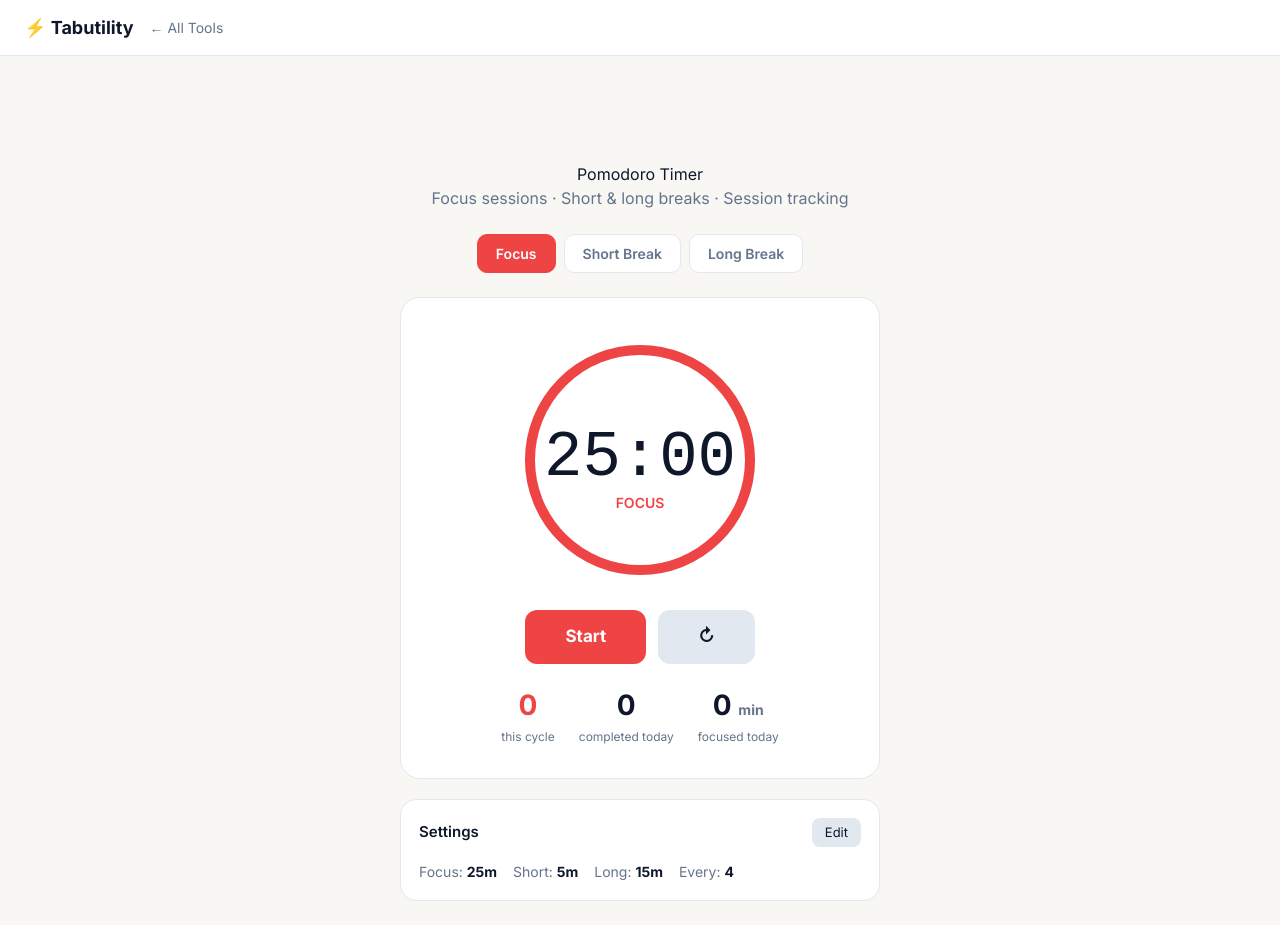
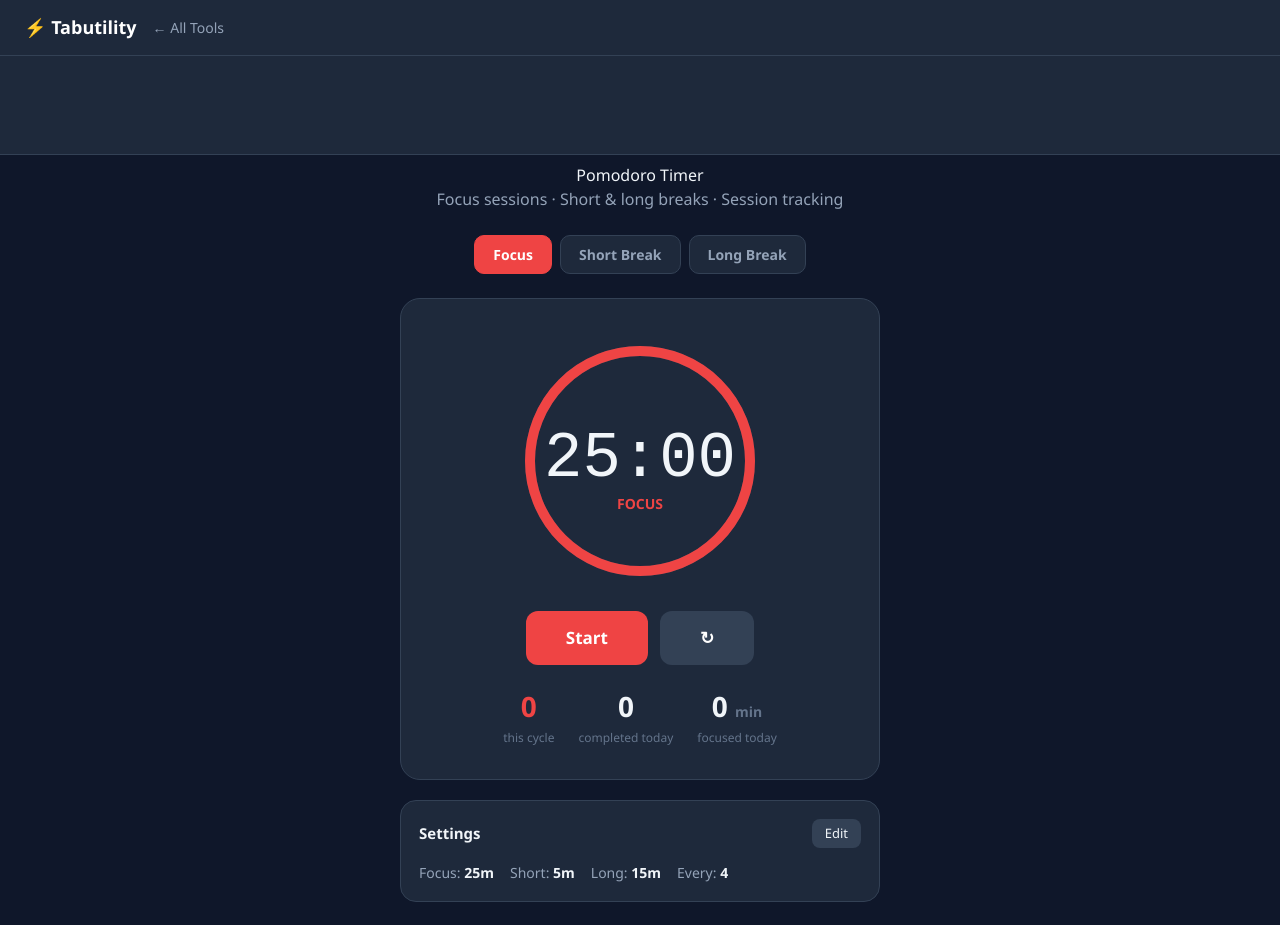
Before and after one commit to rakeshv02/pomodoro-timer, a React (Vite) app: page / in a window 1280 px wide. Shown: the top 925 px of the page. Built offline with nearby package versions, Linux system fonts and the light colour scheme.

Commit message:
Align with canonical Tabutility design language (STYLE.md): dark surface, indigo accent, Segoe-first font, standard footer, ad-slot polish

```diff
--- a/index.html
+++ b/index.html
@@ -7,24 +7,23 @@
   <link rel="dns-prefetch" href="https://pagead2.googlesyndication.com" />
 <meta charset="UTF-8"/>
 <meta name="viewport" content="width=device-width, initial-scale=1.0"/>
-<link rel="preconnect" href="https://fonts.googleapis.com"><link rel="preconnect" href="https://fonts.gstatic.com" crossorigin><link rel="stylesheet" href="https://fonts.googleapis.com/css2?family=Inter:wght@400;600;700;800&display=swap">
 <title>Pomodoro Timer Online — Tabutility</title>
 <meta name="description" content="Free Pomodoro timer online. 25-minute focus sessions with 5-minute breaks. Customisable and tracks your sessions."/>
 <script>window.addEventListener('load',function(){var s=document.createElement('script');s.async=true;s.src='https://www.googletagmanager.com/gtag/js?id=G-78VZWJ5B1W';document.head.appendChild(s);window.dataLayer=window.dataLayer||[];function gtag(){dataLayer.push(arguments);}window.gtag=gtag;gtag('js',new Date());gtag('config','G-78VZWJ5B1W');});</script>
 <script async src="https://pagead2.googlesyndication.com/pagead/js/adsbygoogle.js?client=ca-pub-7039091592734005" crossorigin="anonymous"></script>
 <style>
 *{box-sizing:border-box;margin:0;padding:0}
-body{font-family:'Inter',-apple-system,BlinkMacSystemFont,'Segoe UI',sans-serif;background:#f8f7f4;color:#0f172a;min-height:100vh}
-nav{background:#ffffff;border-bottom:1px solid #e2e8f0;padding:14px 24px;display:flex;align-items:center;gap:16px}
-nav a{color:#64748b;text-decoration:none;font-size:14px}nav a:hover{color:#0f172a}
-nav .brand{color:#0f172a;font-weight:700;font-size:18px}
-.ad-banner{background:#ffffff;border-bottom:1px solid #e2e8f0;padding:4px;text-align:center}
+body{font-family:'Segoe UI',system-ui,Arial,sans-serif;background:#0f172a;color:#f1f5f9;min-height:100vh}
+nav{background:#1e293b;border-bottom:1px solid #334155;padding:14px 24px;display:flex;align-items:center;gap:16px}
+nav a{color:#94a3b8;text-decoration:none;font-size:14px}nav a:hover{color:#f1f5f9}
+nav .brand{color:#4f46e5;font-weight:700;font-size:18px}
+.ad-banner{background:#1e293b;border-bottom:1px solid #334155;padding:4px;text-align:center}
 #app{max-width:520px;margin:8px auto;padding:0 20px}
 h1{font-size:28px;font-weight:700;text-align:center;margin-bottom:8px}
-.subtitle{text-align:center;color:#64748b;margin-bottom:24px}
+.subtitle{text-align:center;color:#94a3b8;margin-bottom:24px}
 .mode-tabs{display:flex;gap:8px;justify-content:center;margin-bottom:24px}
-.mode-tab{border-radius:10px;padding:8px 18px;font-size:14px;font-weight:600;cursor:pointer;border:1px solid #e2e8f0;background:#ffffff;color:#64748b;transition:all .15s}
-.card{background:#ffffff;border-radius:20px;padding:32px 24px;text-align:center;border:1px solid #e2e8f0;margin-bottom:20px}
+.mode-tab{border-radius:10px;padding:8px 18px;font-size:14px;font-weight:600;cursor:pointer;border:1px solid #334155;background:#1e293b;color:#94a3b8;transition:all .15s}
+.card{background:#1e293b;border-radius:20px;padding:32px 24px;text-align:center;border:1px solid #334155;margin-bottom:20px}
 #ring-svg{display:block;margin:0 auto 20px}
 .stats-row{display:flex;gap:24px;justify-content:center;margin-bottom:0}
 .stat{text-align:center}
@@ -32,16 +31,16 @@ h1{font-size:28px;font-weight:700;text-align:center;margin-bottom:8px}
 .stat-lbl{font-size:12px;color:#64748b;margin-top:2px}
 .btns{display:flex;gap:12px;justify-content:center;margin-bottom:20px}
 .btn{border:none;border-radius:12px;padding:14px 40px;font-size:17px;font-weight:700;cursor:pointer}
-.btn-secondary{background:#e2e8f0;color:#0f172a}
-.settings-card{background:#ffffff;border-radius:16px;padding:18px;border:1px solid #e2e8f0}
+.btn-secondary{background:#334155;color:#f1f5f9}
+.settings-card{background:#1e293b;border-radius:16px;padding:18px;border:1px solid #334155}
 .settings-header{display:flex;justify-content:space-between;align-items:center;margin-bottom:14px}
 .settings-header h2{font-size:15px;font-weight:600}
-.edit-btn{background:#e2e8f0;color:#0f172a;border:none;border-radius:8px;padding:5px 13px;font-size:13px;cursor:pointer}
+.edit-btn{background:#334155;color:#f1f5f9;border:none;border-radius:8px;padding:5px 13px;font-size:13px;cursor:pointer}
 .settings-grid{display:grid;grid-template-columns:1fr 1fr;gap:10px}
-.settings-grid label{font-size:13px;color:#64748b}
-.settings-grid input{display:block;width:100%;margin-top:4px;background:#f8f7f4;color:#0f172a;border:1px solid #e2e8f0;border-radius:8px;padding:8px;font-size:15px}
-.settings-summary{display:flex;gap:16px;font-size:14px;color:#64748b;flex-wrap:wrap}
-.settings-summary strong{color:#0f172a}
+.settings-grid label{font-size:13px;color:#94a3b8}
+.settings-grid input{display:block;width:100%;margin-top:4px;background:#0f172a;color:#f1f5f9;border:1px solid #334155;border-radius:8px;padding:8px;font-size:15px}
+.settings-summary{display:flex;gap:16px;font-size:14px;color:#94a3b8;flex-wrap:wrap}
+.settings-summary strong{color:#f1f5f9}
 </style>
   <link rel="canonical" href="https://pomodoro-timer.tabutility.com/"/>
   <meta property="og:title" content="Pomodoro Timer Online — Tabutility"/>
@@ -57,13 +56,14 @@ h1{font-size:28px;font-weight:700;text-align:center;margin-bottom:8px}
   <script type="application/ld+json">{"@context":"https://schema.org","@type":"BreadcrumbList","itemListElement":[{"@type":"ListItem","position":1,"name":"Tabutility","item":"https://tabutility.com"},{"@type":"ListItem","position":2,"name":"Productivity","item":"https://tabutility.com/#productivity"},{"@type":"ListItem","position":3,"name":"Pomodoro Timer","item":"https://pomodoro-timer.tabutility.com/"}]}</script>
   <script type="application/ld+json">{"@context":"https://schema.org","@type":"FAQPage","mainEntity":[{"@type":"Question","name":"Is the Pomodoro Timer free?","acceptedAnswer":{"@type":"Answer","text":"Yes — completely free, no sign-up needed."}},{"@type":"Question","name":"Does the Pomodoro Timer work offline?","acceptedAnswer":{"@type":"Answer","text":"Yes — once loaded, it works without an internet connection."}},{"@type":"Question","name":"Can I use the Pomodoro Timer on mobile?","acceptedAnswer":{"@type":"Answer","text":"Yes — works on any device."}},{"@type":"Question","name":"Does the Pomodoro Timer make a sound?","acceptedAnswer":{"@type":"Answer","text":"Yes — audio alerts are supported in modern browsers. Make sure your volume is on."}}]}</script>
   <meta name="theme-color" content="#1a1a2e" />
-  <style id="tabutility-brand">
-/* empty ad slots: reserve space, no bordered box */
-.ad-banner,.ad-slot,.ad-container{background:transparent!important;border:none!important;border-bottom:none!important;box-shadow:none!important}
+  <style id="tabutility-brand-v2">
+/* Canonical dark-surface spec (STYLE.md): indigo accent, white text on indigo */
+.btn,.toggle-btn.active,button.active{color:#fff!important}
+nav .brand{color:#fff}
+nav a:hover{color:#818cf8}
+input:focus,select:focus,textarea:focus{border-color:#818cf8!important}
 /* AdSense not yet approved: hide all ad frames (container min-height still reserves space). Remove these two lines after approval. */
 ins.adsbygoogle,.ad-banner iframe,.ad-slot iframe,.ad-container iframe{visibility:hidden!important}
-nav .brand{color:#0f172a}
-body{-webkit-font-smoothing:antialiased}
 </style>
 </head>
 <body>
@@ -79,11 +79,11 @@ body{-webkit-font-smoothing:antialiased}
   </div>
   <div class="card">
     <svg id="ring-svg" width="260" height="260" viewBox="0 0 260 260">
-      <circle cx="130" cy="130" r="110" fill="none" stroke="#e2e8f0" stroke-width="10"/>
+      <circle cx="130" cy="130" r="110" fill="none" stroke="#334155" stroke-width="10"/>
       <circle id="ring" cx="130" cy="130" r="110" fill="none" stroke="#ef4444" stroke-width="10"
         stroke-linecap="round" transform="rotate(-90 130 130)"
         stroke-dasharray="691.15" stroke-dashoffset="0"/>
-      <text id="timer-txt" x="130" y="145" text-anchor="middle" fill="#0f172a" font-size="64" font-family="monospace" font-weight="300">25:00</text>
+      <text id="timer-txt" x="130" y="145" text-anchor="middle" fill="#f1f5f9" font-size="64" font-family="monospace" font-weight="300">25:00</text>
       <text id="mode-txt" x="130" y="178" text-anchor="middle" font-size="14" font-weight="600" fill="#ef4444">FOCUS</text>
     </svg>
     <div class="btns" id="btns"></div>
@@ -118,7 +118,7 @@ var sessions = 0;
 var completedToday = 0;
 var audioCtx = null;
 var CIRC = 2*Math.PI*110;
-var COLORS = { work:'#ef4444', short:'#22c55e', long:'#0f172a' };
+var COLORS = { work:'#ef4444', short:'#22c55e', long:'#4f46e5' };
 var LABELS = { work:'FOCUS', short:'SHORT BREAK', long:'LONG BREAK' };
 
 function getCtx() { if(!audioCtx) audioCtx=new AudioContext(); return audioCtx; }
@@ -153,9 +153,9 @@ function updateDisplay() {
 function renderTabs() {
   document.querySelectorAll('.mode-tab').forEach(function(t){
     var m=t.getAttribute('data-mode');
-    t.style.background=mode===m?COLORS[mode]:'#ffffff';
-    t.style.color=mode===m?'#fff':'#64748b';
-    t.style.borderColor=mode===m?COLORS[mode]:'#e2e8f0';
+    t.style.background=mode===m?COLORS[mode]:'#1e293b';
+    t.style.color=mode===m?'#fff':'#94a3b8';
+    t.style.borderColor=mode===m?COLORS[mode]:'#334155';
   });
 }
 
@@ -232,23 +232,23 @@ renderTabs(); updateDisplay(); renderBtns(); renderSummary();
 
 <div style="max-width:860px;margin-left:auto;margin-right:auto;margin-top:24px;margin-bottom:8px;padding:0 16px">
   <div style="background:rgba(255,255,255,0.04);border:1px solid rgba(255,255,255,0.1);border-radius:14px;padding:20px 24px">
-    <h2 style="font-size:15px;font-weight:700;color:#64748b;text-transform:uppercase;letter-spacing:.05em;margin-bottom:14px">Related Tools</h2>
+    <h2 style="font-size:15px;font-weight:700;color:#94a3b8;text-transform:uppercase;letter-spacing:.05em;margin-bottom:14px">Related Tools</h2>
     <div style="display:grid;grid-template-columns:repeat(auto-fit,minmax(200px,1fr));gap:10px">
-    <a href="https://stopwatch.tabutility.com/" style="display:block;background:rgba(255,255,255,0.07);border:1px solid #e2e8f0;border-radius:10px;padding:12px 16px;text-decoration:none;color:inherit;transition:background .15s" onmouseover="this.style.background='rgba(255,255,255,0.13)'" onmouseout="this.style.background='rgba(255,255,255,0.07)'">
-      <div style="font-size:13px;font-weight:600;color:#0f172a">Online Stopwatch</div>
-      <div style="font-size:11px;color:#64748b;margin-top:2px">Productivity</div>
+    <a href="https://stopwatch.tabutility.com/" style="display:block;background:rgba(255,255,255,0.07);border:1px solid rgba(255,255,255,0.12);border-radius:10px;padding:12px 16px;text-decoration:none;color:inherit;transition:background .15s" onmouseover="this.style.background='rgba(255,255,255,0.13)'" onmouseout="this.style.background='rgba(255,255,255,0.07)'">
+      <div style="font-size:13px;font-weight:600;color:#f1f5f9">Online Stopwatch</div>
+      <div style="font-size:11px;color:#94a3b8;margin-top:2px">Productivity</div>
     </a>
-    <a href="https://countdown-timer.tabutility.com/" style="display:block;background:rgba(255,255,255,0.07);border:1px solid #e2e8f0;border-radius:10px;padding:12px 16px;text-decoration:none;color:inherit;transition:background .15s" onmouseover="this.style.background='rgba(255,255,255,0.13)'" onmouseout="this.style.background='rgba(255,255,255,0.07)'">
-      <div style="font-size:13px;font-weight:600;color:#0f172a">Countdown Timer</div>
-      <div style="font-size:11px;color:#64748b;margin-top:2px">Productivity</div>
+    <a href="https://countdown-timer.tabutility.com/" style="display:block;background:rgba(255,255,255,0.07);border:1px solid rgba(255,255,255,0.12);border-radius:10px;padding:12px 16px;text-decoration:none;color:inherit;transition:background .15s" onmouseover="this.style.background='rgba(255,255,255,0.13)'" onmouseout="this.style.background='rgba(255,255,255,0.07)'">
+      <div style="font-size:13px;font-weight:600;color:#f1f5f9">Countdown Timer</div>
+      <div style="font-size:11px;color:#94a3b8;margin-top:2px">Productivity</div>
     </a>
-    <a href="https://alarm-clock.tabutility.com/" style="display:block;background:rgba(255,255,255,0.07);border:1px solid #e2e8f0;border-radius:10px;padding:12px 16px;text-decoration:none;color:inherit;transition:background .15s" onmouseover="this.style.background='rgba(255,255,255,0.13)'" onmouseout="this.style.background='rgba(255,255,255,0.07)'">
-      <div style="font-size:13px;font-weight:600;color:#0f172a">Online Alarm Clock</div>
-      <div style="font-size:11px;color:#64748b;margin-top:2px">Productivity</div>
+    <a href="https://alarm-clock.tabutility.com/" style="display:block;background:rgba(255,255,255,0.07);border:1px solid rgba(255,255,255,0.12);border-radius:10px;padding:12px 16px;text-decoration:none;color:inherit;transition:background .15s" onmouseover="this.style.background='rgba(255,255,255,0.13)'" onmouseout="this.style.background='rgba(255,255,255,0.07)'">
+      <div style="font-size:13px;font-weight:600;color:#f1f5f9">Online Alarm Clock</div>
+      <div style="font-size:11px;color:#94a3b8;margin-top:2px">Productivity</div>
     </a>
-    <a href="https://typing-speed-test.tabutility.com/" style="display:block;background:rgba(255,255,255,0.07);border:1px solid #e2e8f0;border-radius:10px;padding:12px 16px;text-decoration:none;color:inherit;transition:background .15s" onmouseover="this.style.background='rgba(255,255,255,0.13)'" onmouseout="this.style.background='rgba(255,255,255,0.07)'">
-      <div style="font-size:13px;font-weight:600;color:#0f172a">Typing Speed Test</div>
-      <div style="font-size:11px;color:#64748b;margin-top:2px">Productivity</div>
+    <a href="https://typing-speed-test.tabutility.com/" style="display:block;background:rgba(255,255,255,0.07);border:1px solid rgba(255,255,255,0.12);border-radius:10px;padding:12px 16px;text-decoration:none;color:inherit;transition:background .15s" onmouseover="this.style.background='rgba(255,255,255,0.13)'" onmouseout="this.style.background='rgba(255,255,255,0.07)'">
+      <div style="font-size:13px;font-weight:600;color:#f1f5f9">Typing Speed Test</div>
+      <div style="font-size:11px;color:#94a3b8;margin-top:2px">Productivity</div>
     </a>
     </div>
   </div>
@@ -256,22 +256,22 @@ renderTabs(); updateDisplay(); renderBtns(); renderSummary();
 
 <div style="max-width:860px;margin-left:auto;margin-right:auto;margin-top:8px;margin-bottom:24px;padding:0 16px">
   <div style="background:rgba(255,255,255,0.04);border:1px solid rgba(255,255,255,0.1);border-radius:14px;padding:20px 24px">
-    <h2 style="font-size:15px;font-weight:700;color:#64748b;text-transform:uppercase;letter-spacing:.05em;margin-bottom:4px">Frequently Asked Questions</h2>
+    <h2 style="font-size:15px;font-weight:700;color:#94a3b8;text-transform:uppercase;letter-spacing:.05em;margin-bottom:4px">Frequently Asked Questions</h2>
     <div style="border-bottom:1px solid rgba(255,255,255,0.08);padding:14px 0">
-      <div style="font-size:14px;font-weight:600;color:#0f172a;margin-bottom:6px">Is the Pomodoro Timer free?</div>
-      <div style="font-size:13px;color:#64748b;line-height:1.5">Yes — completely free, no sign-up needed.</div>
+      <div style="font-size:14px;font-weight:600;color:#f1f5f9;margin-bottom:6px">Is the Pomodoro Timer free?</div>
+      <div style="font-size:13px;color:#94a3b8;line-height:1.5">Yes — completely free, no sign-up needed.</div>
     </div>
     <div style="border-bottom:1px solid rgba(255,255,255,0.08);padding:14px 0">
-      <div style="font-size:14px;font-weight:600;color:#0f172a;margin-bottom:6px">Does the Pomodoro Timer work offline?</div>
-      <div style="font-size:13px;color:#64748b;line-height:1.5">Yes — once loaded, it works without an internet connection.</div>
+      <div style="font-size:14px;font-weight:600;color:#f1f5f9;margin-bottom:6px">Does the Pomodoro Timer work offline?</div>
+      <div style="font-size:13px;color:#94a3b8;line-height:1.5">Yes — once loaded, it works without an internet connection.</div>
     </div>
     <div style="border-bottom:1px solid rgba(255,255,255,0.08);padding:14px 0">
-      <div style="font-size:14px;font-weight:600;color:#0f172a;margin-bottom:6px">Can I use the Pomodoro Timer on mobile?</div>
-      <div style="font-size:13px;color:#64748b;line-height:1.5">Yes — works on any device.</div>
+      <div style="font-size:14px;font-weight:600;color:#f1f5f9;margin-bottom:6px">Can I use the Pomodoro Timer on mobile?</div>
+      <div style="font-size:13px;color:#94a3b8;line-height:1.5">Yes — works on any device.</div>
     </div>
     <div style="border-bottom:1px solid rgba(255,255,255,0.08);padding:14px 0">
-      <div style="font-size:14px;font-weight:600;color:#0f172a;margin-bottom:6px">Does the Pomodoro Timer make a sound?</div>
-      <div style="font-size:13px;color:#64748b;line-height:1.5">Yes — audio alerts are supported in modern browsers. Make sure your volume is on.</div>
+      <div style="font-size:14px;font-weight:600;color:#f1f5f9;margin-bottom:6px">Does the Pomodoro Timer make a sound?</div>
+      <div style="font-size:13px;color:#94a3b8;line-height:1.5">Yes — audio alerts are supported in modern browsers. Make sure your volume is on.</div>
     </div>
   </div>
 </div>
@@ -298,27 +298,27 @@ renderTabs(); updateDisplay(); renderBtns(); renderSummary();
 </script>
 
 <!-- embed-widget -->
-<div style="max-width:640px;margin:0 auto 32px;background:#ffffff;border:1px solid #e2e8f0;border-radius:12px;padding:18px">
-  <h2 style="font-size:15px;font-weight:700;color:#64748b;text-transform:uppercase;letter-spacing:.05em;margin-bottom:12px">Embed This Tool</h2>
+<div style="max-width:640px;margin:0 auto 32px;background:#1e293b;border:1px solid #334155;border-radius:12px;padding:18px">
+  <h2 style="font-size:15px;font-weight:700;color:#94a3b8;text-transform:uppercase;letter-spacing:.05em;margin-bottom:12px">Embed This Tool</h2>
   <p style="font-size:13px;color:#64748b;margin-bottom:12px">Add this Pomodoro Timer to your website or blog for free — just paste this code:</p>
-  <div style="background:#f8f7f4;border:1px solid #e2e8f0;border-radius:8px;padding:12px;font-family:'Inter',monospace;font-size:12px;color:#7dd3fc;word-break:break-all;margin-bottom:10px" id="embed-code">&lt;iframe src=&quot;https://pomodoro-timer.tabutility.com/&quot; width=&quot;100%&quot; height=&quot;600&quot; frameborder=&quot;0&quot; style=&quot;border-radius:12px&quot; title=&quot;Pomodoro Timer by Tabutility&quot;&gt;&lt;/iframe&gt;
+  <div style="background:#0f172a;border:1px solid #334155;border-radius:8px;padding:12px;font-family:monospace;font-size:12px;color:#818cf8;word-break:break-all;margin-bottom:10px" id="embed-code">&lt;iframe src=&quot;https://pomodoro-timer.tabutility.com/&quot; width=&quot;100%&quot; height=&quot;600&quot; frameborder=&quot;0&quot; style=&quot;border-radius:12px&quot; title=&quot;Pomodoro Timer by Tabutility&quot;&gt;&lt;/iframe&gt;
 &lt;p style=&quot;font-size:12px&quot;&gt;&lt;a href=&quot;https://pomodoro-timer.tabutility.com/&quot; target=&quot;_blank&quot; rel=&quot;noopener&quot;&gt;Pomodoro Timer&lt;/a&gt; by &lt;a href=&quot;https://tabutility.com/&quot; target=&quot;_blank&quot; rel=&quot;noopener&quot;&gt;Tabutility&lt;/a&gt;&lt;/p&gt;</div>
-  <button onclick="navigator.clipboard.writeText(document.getElementById('embed-code').textContent).then(()=>{this.textContent='Copied!';setTimeout(()=>this.textContent='Copy Embed Code',2000)})" style="background:#0f172a;color:#f8f7f4;border:none;border-radius:8px;padding:9px 18px;font-size:13px;font-weight:700;cursor:pointer">Copy Embed Code</button>
+  <button onclick="navigator.clipboard.writeText(document.getElementById('embed-code').textContent).then(()=>{this.textContent='Copied!';setTimeout(()=>this.textContent='Copy Embed Code',2000)})" style="background:#4f46e5;color:#0f172a;border:none;border-radius:8px;padding:9px 18px;font-size:13px;font-weight:700;cursor:pointer">Copy Embed Code</button>
   <span style="font-size:11px;color:#475569;margin-left:12px">Free to use — the credit link helps others find the tool</span>
 </div>
-<div style="margin:0 auto 24px;max-width:640px;background:#ffffff;border-radius:10px;padding:14px 18px;display:flex;align-items:center;gap:14px;cursor:pointer;border:1px solid #e2e8f0" onclick="window.open('https://www.amazon.com/s?k=productivity+time+management+books&tag=tabutility-20','_blank','noopener noreferrer')" title="Boost your productivity?">
+<div style="margin:0 auto 24px;max-width:640px;background:#1e293b;border-radius:10px;padding:14px 18px;display:flex;align-items:center;gap:14px;cursor:pointer;border:1px solid #334155" onclick="window.open('https://www.amazon.com/s?k=productivity+time+management+books&tag=tabutility-20','_blank','noopener noreferrer')" title="Boost your productivity?">
   <span style="font-size:28px;flex-shrink:0">📚</span>
   <div style="min-width:0">
-    <div style="font-size:13px;font-weight:700;color:#0f172a;margin-bottom:3px">Boost your productivity?</div>
-    <div style="font-size:12px;color:#64748b">Browse productivity books <span style="color:#f59e0b;white-space:nowrap">→ Browse on Amazon</span></div>
+    <div style="font-size:13px;font-weight:700;color:#f1f5f9;margin-bottom:3px">Boost your productivity?</div>
+    <div style="font-size:12px;color:#94a3b8">Browse productivity books <span style="color:#f59e0b;white-space:nowrap">→ Browse on Amazon</span></div>
     <div style="font-size:10px;color:#475569;margin-top:3px">As an Amazon Associate we earn from qualifying purchases.</div>
   </div>
 </div>
-<footer style="border-top:1px solid #e2e8f0;background:#ffffff;margin-top:48px;padding:28px 24px;text-align:center;font-family:'Inter',-apple-system,BlinkMacSystemFont,'Segoe UI',sans-serif;font-size:13px;color:#64748b;line-height:1.8">
-<div style="font-weight:700;color:#0f172a;font-size:15px">⚡ Tabutility</div>
+<footer style="background:#1a1a2e;margin-top:48px;padding:28px 24px;text-align:center;font-family:'Segoe UI',system-ui,Arial,sans-serif;font-size:13px;color:#94a3b8;line-height:1.8">
+<div style="font-weight:700;color:#fff;font-size:15px">⚡ Tabutility</div>
 <div>Free, private, browser-based tools. No sign-up, no tracking.</div>
-<div><a href="https://tabutility.com" style="color:#0f172a;font-weight:600;text-decoration:none">All Tools</a> · <a href="https://tabutility.com/blog/" style="color:#64748b;text-decoration:none">Blog</a> · <a href="https://tabutility.com/#about" style="color:#64748b;text-decoration:none">About</a></div>
-<div style="margin-top:6px;color:#94a3b8">© 2026 Tabutility</div>
+<div><a href="https://tabutility.com" style="color:#818cf8;font-weight:600;text-decoration:none">All Tools</a> · <a href="https://tabutility.com/blog/" style="color:#94a3b8;text-decoration:none">Blog</a> · <a href="https://tabutility.com/#about" style="color:#94a3b8;text-decoration:none">About</a></div>
+<div style="margin-top:6px;color:#64748b">© 2026 Tabutility</div>
 </footer>
 </body>
 </html>
--- a/src/index.css
+++ b/src/index.css
@@ -4,5 +4,5 @@
 
 body {
   margin: 0;
-  font-family:'Inter', 'Inter', sans-serif;
+  font-family:'Segoe UI',system-ui,Arial,sans-serif;
 }
```
